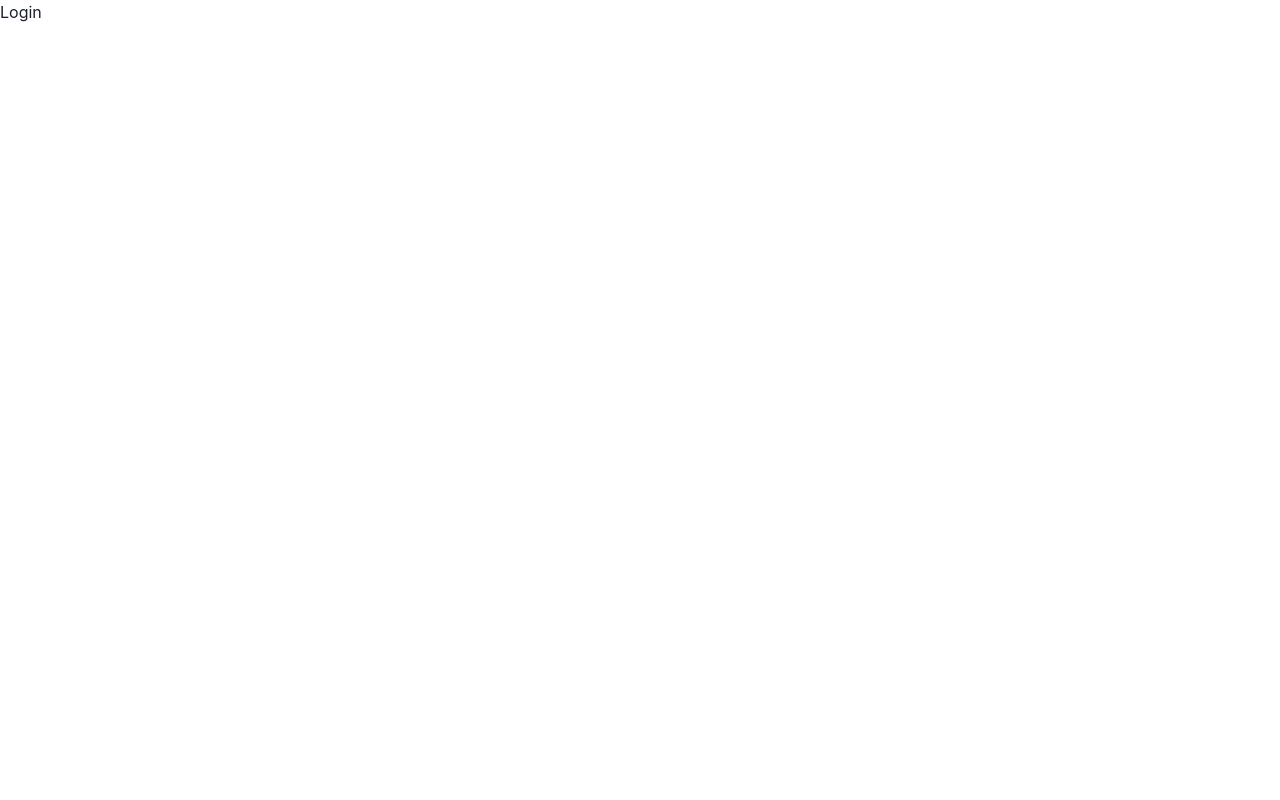
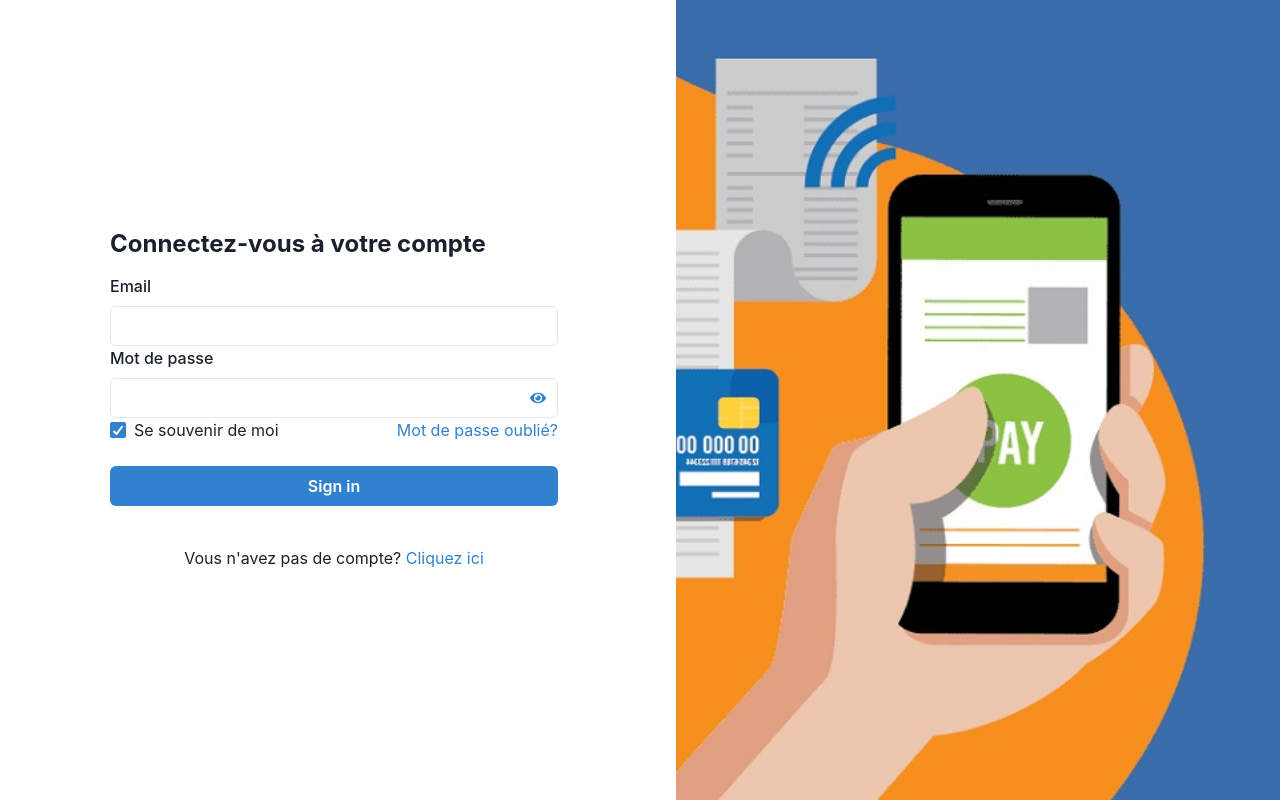
Before and after one commit to Croquignolex/payment-system-prototype-react-js, a React (Create React App) app: page / in a window 1280 px wide. Built offline with nearby package versions, Linux system fonts and the light colour scheme.

Commit message:
Save email field validation

```diff
--- a/package.json
+++ b/package.json
@@ -36,14 +36,17 @@
         "@types/react-dom": "^18.2.7",
         "dayjs": "^1.11.9",
         "env-cmd": "^10.1.0",
+        "formik": "^2.4.5",
         "framer-motion": "^10.16.4",
         "lodash": "^4.17.21",
         "react": "^18.2.0",
         "react-dom": "^18.2.0",
+        "react-icons": "^4.11.0",
         "react-router-dom": "^6.16.0",
         "react-scripts": "5.0.1",
         "typescript": "^4.9.5",
-        "web-vitals": "^2.1.4"
+        "web-vitals": "^2.1.4",
+        "yup": "^1.2.0"
     },
     "scripts": {
         "start": "env-cmd -f .env.development react-scripts start",
--- a/src/constants/routeConstants.ts
+++ b/src/constants/routeConstants.ts
@@ -4,6 +4,7 @@ import AnonymousLayout from "../layouts/AnonymousLayout";
 import MainLayout from "../layouts/MainLayout";
 
 const LazyLoginPage: LazyExoticComponent<() => ReactElement> = lazy(() => import('../pages/login'));
+const LazyRegisterPage: LazyExoticComponent<() => ReactElement> = lazy(() => import('../pages/register'));
 const LazyHomePage: LazyExoticComponent<() => ReactElement> = lazy(() => import('../pages/home'));
 const LazyUsersPage: LazyExoticComponent<() => ReactElement> = lazy(() => import('../pages/users/items'));
 const LazyUserPage: LazyExoticComponent<() => ReactElement> = lazy(() => import('../pages/users/item'));
@@ -20,6 +21,12 @@ export const ROUTES = [
                 title: 'Login page',
                 component: LazyLoginPage,
                 path: '/'
+            },
+            {
+                name: 'register',
+                title: 'Register page',
+                component: LazyRegisterPage,
+                path: '/register'
             }
         ]
     },
--- a/src/layouts/AnonymousLayout.tsx
+++ b/src/layouts/AnonymousLayout.tsx
@@ -1,10 +1,20 @@
 import React, {ReactElement} from 'react';
 import {Outlet} from 'react-router-dom';
+import {Flex, Stack, Image} from '@chakra-ui/react';
+
+import authBg from '../assets/img/auth-bg.jpg';
 
 const Home = (): ReactElement => {
     return (
-        <Outlet />
-    )
-}
+        <Stack minH={'100vh'} direction={{ base: 'column', md: 'row' }}>
+            <Flex p={8} flex={1} align={'center'} justify={'center'}>
+                <Outlet />
+            </Flex>
+            <Flex flex={1}>
+                <Image alt={'auth bg'} objectFit={'cover'} src={authBg} />
+            </Flex>
+        </Stack>
+    );
+};
 
 export default Home;
--- a/src/pages/login/index.tsx
+++ b/src/pages/login/index.tsx
@@ -1,9 +1,99 @@
-import React, {ReactElement} from 'react';
+import React, {ReactElement, useState} from 'react';
+import {Link} from "react-router-dom";
+import {Button, Checkbox, FormControl, FormErrorMessage, FormLabel, Heading, Input, Stack, Text, InputGroup, InputRightElement, IconButton} from "@chakra-ui/react";
+import {FaEye, FaEyeSlash} from 'react-icons/fa'
+import {Field, Form, Formik, FormikProps, FormikHelpers} from 'formik';
+import * as Yup from 'yup';
+
+import {ROUTES} from "../../constants/routeConstants";
+
+const registerUrl: string = ROUTES[0]?.routes[1]?.name;
 
 const Login = (): ReactElement => {
+    const [showPassword, setShowPassword] = useState<boolean>(false);
+    const initialValues: LoginFormType = { email: '', password: '' };
+
     return (
-        <div>Login</div>
-    )
+        <>
+            <Stack spacing={4} w={'full'} maxW={'md'}>
+                <Heading fontSize={'2xl'}>Connectez-vous à votre compte</Heading>
+                <Formik
+                    initialValues={initialValues}
+                    validationSchema={LoginSchema}
+                    onSubmit={(values: LoginFormType, actions: FormikHelpers<LoginFormType>) => {
+                        console.log({ values, actions });
+                        alert(JSON.stringify(values, null, 2));
+                        actions.setSubmitting(false);
+                    }}
+                >
+                    {(props: FormikProps<LoginFormType>) => (
+                        <Form>
+                            {/* Email input */}
+                            <FormControl isInvalid={!!props.errors.email && props.touched.email}>
+                                <FormLabel>Email</FormLabel>
+                                <Field as={Input} id="email" name="email" type="text" />
+                                <FormErrorMessage>{props.errors.email}</FormErrorMessage>
+                                <FormErrorMessage>{props.errors.password}</FormErrorMessage>
+                            </FormControl>
+                            {/* Password input */}
+                            <FormControl id="password">
+                                <FormLabel>Mot de passe</FormLabel>
+                                <InputGroup>
+                                    <InputRightElement>
+                                        <IconButton
+                                            variant="text"
+                                            color={'blue.500'}
+                                            aria-label={showPassword ? 'Mask password' : 'Reveal password'}
+                                            icon={showPassword ? <FaEyeSlash /> : <FaEye />}
+                                            onClick={() => setShowPassword(!showPassword)}
+                                        />
+                                    </InputRightElement>
+                                    <Input
+                                        id="password"
+                                        name="password"
+                                        type={showPassword ? 'text' : 'password'}
+                                        autoComplete="current-password"
+                                        required
+                                    />
+                                </InputGroup>
+                            </FormControl>
+                            <Stack spacing={6}>
+                                <Stack
+                                    direction={{ base: 'column', sm: 'row' }}
+                                    align={'start'}
+                                    justify={'space-between'}>
+                                    <Checkbox defaultChecked>Se souvenir de moi</Checkbox>
+                                    <Text color={'blue.500'}>Mot de passe oublié?</Text>
+                                </Stack>
+                                <Button colorScheme={'blue'} variant={'solid'} isLoading={props.isSubmitting} type='submit'>
+                                    Sign in
+                                </Button>
+                            </Stack>
+                        </Form>
+                    )}
+                </Formik>
+                <Stack pt={6}>
+                    <Text align={'center'}>
+                        Vous n'avez pas de compte? <Link to={registerUrl} style={{color: '#3182CE'}}>Cliquez ici</Link>
+                    </Text>
+                </Stack>
+            </Stack>
+        </>
+    );
+};
+
+const LoginSchema: Yup.ObjectSchema<LoginFormType> = Yup.object().shape({
+    email: Yup.string()
+        .email("L'addresse email invalide")
+        .required("L'addresse email est réquise"),
+    password: Yup.string()
+        .min(2, 'Le mot de passe doit avoir au moins 2 caratères')
+        .required('Le mot de passe est réquis'),
+});
+
+interface LoginFormType {
+    email: string;
+    password: string;
 }
 
 export default Login;
--- /dev/null
+++ b/src/pages/register/index.tsx
@@ -0,0 +1,90 @@
+import React, {ReactElement, useState} from 'react';
+import {Link} from "react-router-dom";
+import {
+    Box,
+    Button,
+    Checkbox,
+    Divider,
+    FormControl,
+    FormLabel,
+    Heading,
+    HStack,
+    Input, InputGroup, InputRightElement,
+    Stack,
+    Text
+} from "@chakra-ui/react";
+// import { ViewIcon, ViewOffIcon } from '@chakra-ui/icons'
+import {ROUTES} from "../../constants/routeConstants";
+
+const registerUrl: string = ROUTES[0]?.routes[1]?.name;
+
+const Register = (): ReactElement => {
+    const [showPassword, setShowPassword] = useState<boolean>(false);
+
+    return (
+        <>
+            <Stack align={'center'}>
+                <Heading fontSize={'4xl'} textAlign={'center'}>
+                    Sign up
+                </Heading>
+                <Text fontSize={'lg'} color={'gray.600'}>
+                    to enjoy all of our cool features ✌️
+                </Text>
+            </Stack>
+            <Box rounded={'lg'} bg='white' boxShadow={'lg'} p={8}>
+                <Stack spacing={4}>
+                    <HStack>
+                        <Box>
+                            <FormControl id="firstName" isRequired>
+                                <FormLabel>First Name</FormLabel>
+                                <Input type="text" />
+                            </FormControl>
+                        </Box>
+                        <Box>
+                            <FormControl id="lastName">
+                                <FormLabel>Last Name</FormLabel>
+                                <Input type="text" />
+                            </FormControl>
+                        </Box>
+                    </HStack>
+                    <FormControl id="email" isRequired>
+                        <FormLabel>Email address</FormLabel>
+                        <Input type="email" />
+                    </FormControl>
+                    <FormControl id="password" isRequired>
+                        <FormLabel>Password</FormLabel>
+                        <InputGroup>
+                            <Input type={showPassword ? 'text' : 'password'} />
+                            <InputRightElement h={'full'}>
+                                <Button
+                                    variant={'ghost'}
+                                    onClick={() => setShowPassword((showPassword) => !showPassword)}>
+                                    {/*{showPassword ? <ViewIcon /> : <ViewOffIcon />}*/}
+                                </Button>
+                            </InputRightElement>
+                        </InputGroup>
+                    </FormControl>
+                    <Stack spacing={10} pt={2}>
+                        <Button
+                            loadingText="Submitting"
+                            size="lg"
+                            bg={'blue.400'}
+                            color={'white'}
+                            _hover={{
+                                bg: 'blue.500',
+                            }}>
+                            Sign up
+                        </Button>
+                    </Stack>
+                    <Stack pt={6}>
+                        <Text align={'center'}>
+                            Already a user? <Link to={registerUrl} color={'blue.400'}>Login</Link>
+                        </Text>
+                    </Stack>
+                </Stack>
+            </Box>
+        </>
+    )
+}
+
+export default Register;
--- a/src/models/URLParamModel.ts
+++ b/src/types/URLParamType.ts
@@ -1,4 +1,4 @@
-export interface URLParam {
+export interface URLParamType {
     param: string;
     value: string;
 }
```
Also changed, not shown: src/helpers/urlHelpers.ts (+4 -4 lines), src/assets/img/auth-bg.jpg (added), 1 other file (tests, documents, lock files or other folders).
